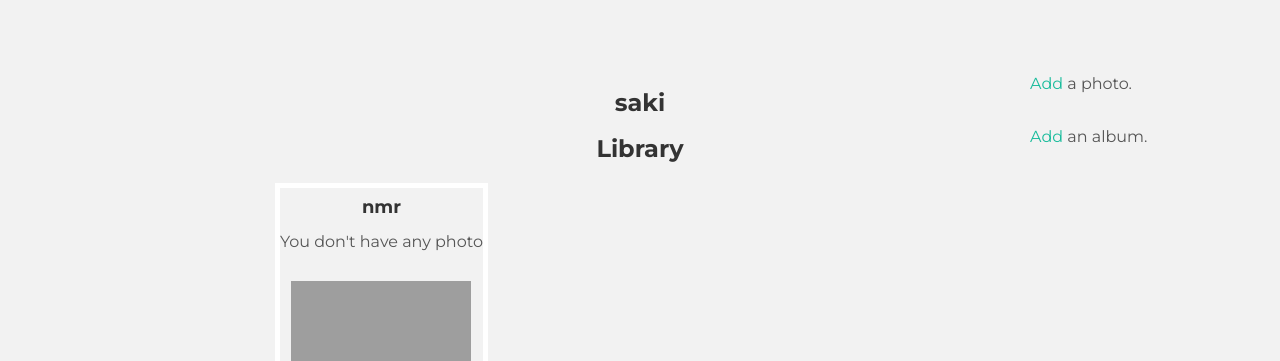
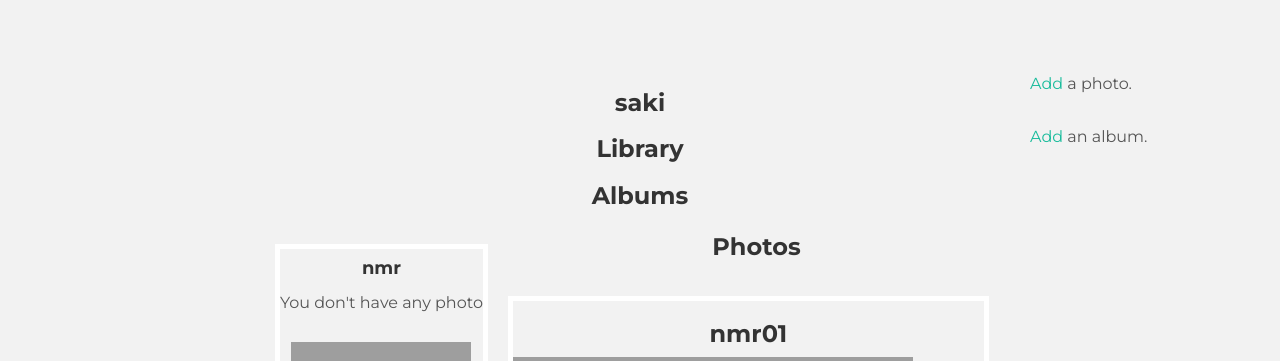
Before and after one commit to SakiFu/django-imager, a Django app: page /images/library/ in a window 1280 px wide. Shown: the part 191-552 px from the top of the page. Run offline with Django 3.2, Linux system fonts and the light colour scheme; a user stored in the database is signed in; data comes from the database, SQL or seed files in the repository; some libraries are stand-ins or nearby versions; grey boxes are pictures that could not be loaded.

Commit message:
fixed library

```diff
--- a/imagersite/imager_images/static/css/main.css
+++ b/imagersite/imager_images/static/css/main.css
@@ -21,6 +21,7 @@
   transition: box-shadow 0.5s ease;
 }
 
+.form {text-align: right;}
 
 body {
   	background-color: #ffffff;
--- a/imagersite/imager_profile/templates/library.html
+++ b/imagersite/imager_profile/templates/library.html
@@ -11,8 +11,8 @@
                             {% if user.is_authenticated %}
 
                             <h3>Library</h3>
-
-
+                            <h3>Albums</h3>
+                            <div class='albums'>
                             {% for album in user.albums.all %}
                             <div class='grid'>
                             <h4>{{ album.title }}</h4>
@@ -30,6 +30,23 @@
                             </div>
                             {% endfor %}
 
+                            <p><h3>Photos<h3></P>
+
+                            {% for photo in user.photos.all %}
+
+                            <div class='grid'>
+                            <div class='all_photos'>
+                            <h3 class='photo_title'>{{ photo.title }}</h3>
+                            {% thumbnail photo.image "180x180" as image %}
+                            <a href="{% url 'photo' photo.id %}"><img src='{{ MEDIA_ROOT }}{{ image.url }}'/></a>
+                            <input type='button' onclick="window.location.href='/images/photos/edit/{{ album.pk }}'" value='Edit'>
+                            {% endthumbnail %}
+                            </div>
+                            </div>
+                            {% endfor %}
+
+
+
 
                                         {% endif %}
 
@@ -37,7 +54,7 @@
 
                                             </div>
                                             <p><a href="{% url 'photo_add' %}">Add</a> a photo.</p>
-<p><a href="{% url 'album_add' %}">Add</a> an album.</p><!-- /col-lg-8 -->
+                                            <p><a href="{% url 'album_add' %}">Add</a> an album.</p><!-- /col-lg-8 -->
                                         </div><!-- /row -->
                                     </div> <!-- /container -->
                                 </div><!-- /ww -->
```
